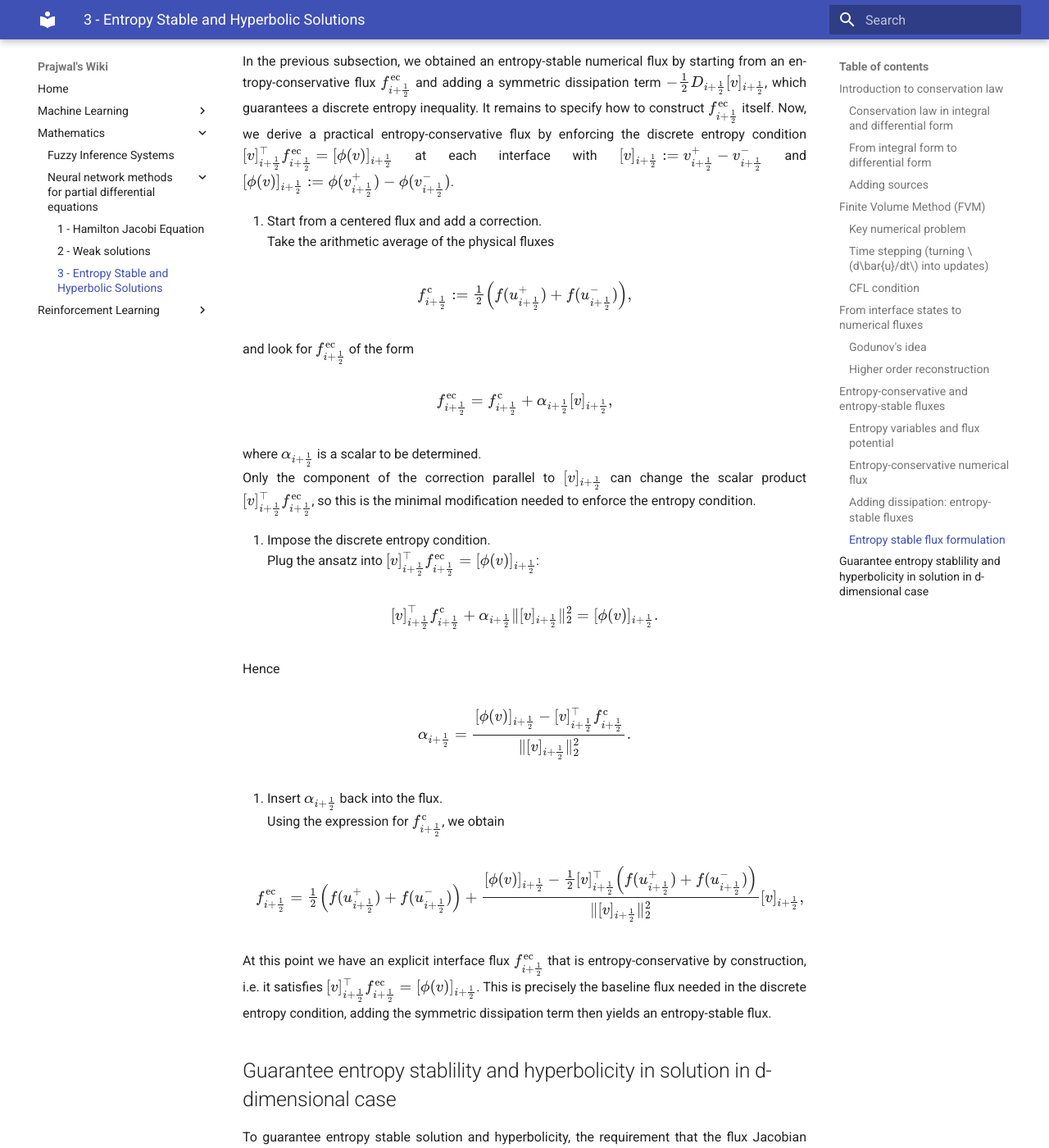
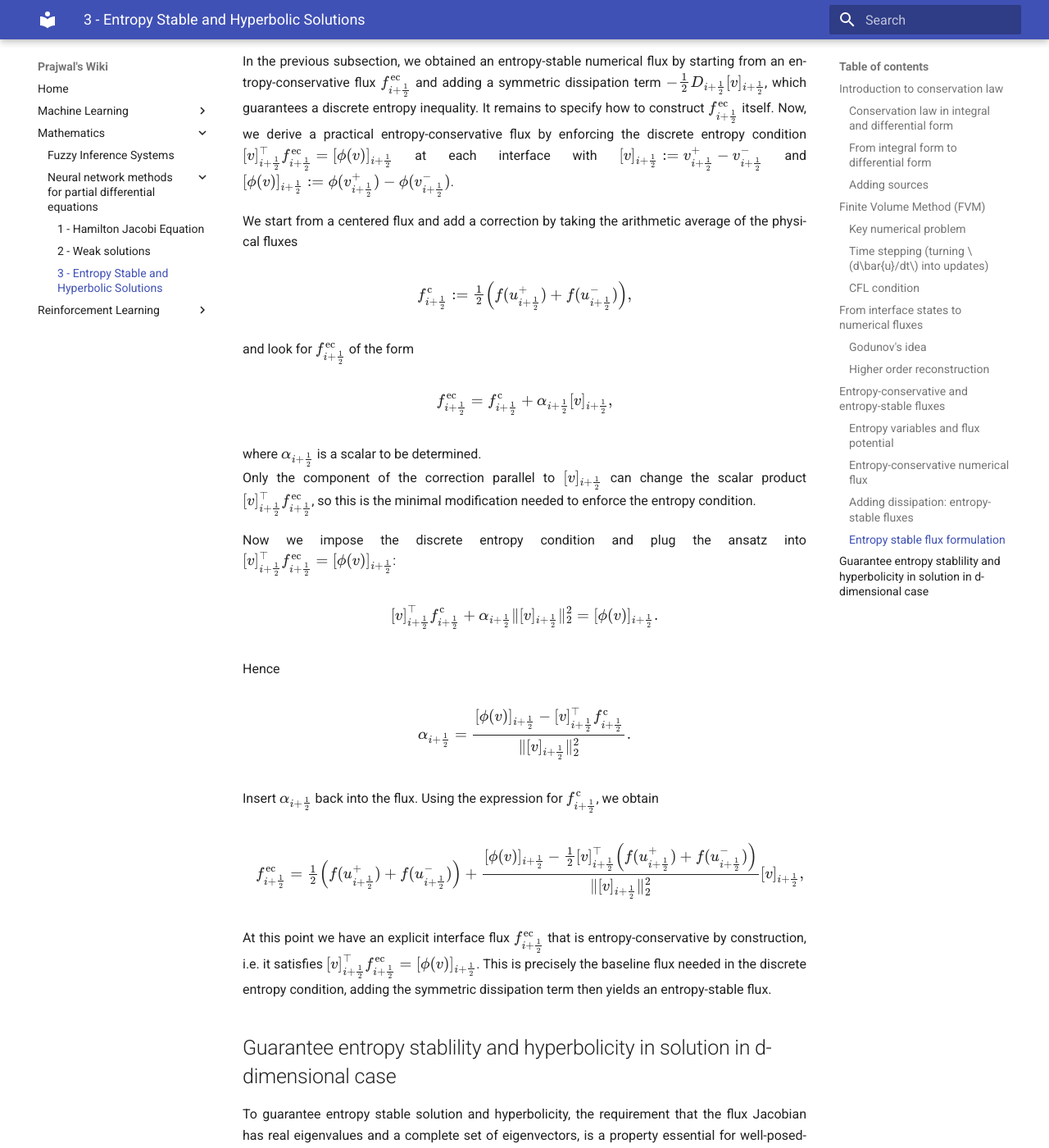
Before and after one commit to pj1911/my-wiki, an MkDocs documentation site: the page built from docs/Hyperbolic PDEs-2-Conservation laws and entropy form.md, in a window 1280 px wide and 1400 px high, scrolled down 14266 px. Shown: the whole window at 82% size. Built offline with MkDocs 1.6.1 and Material for MkDocs 9.7.7, drawn with Linux system fonts in a browser that asks for light colours.

Commit message:
Update Hyperbolic PDEs-2-Conservation laws and entropy form.md

```diff
--- a/docs/Hyperbolic PDEs-2-Conservation laws and entropy form.md
+++ b/docs/Hyperbolic PDEs-2-Conservation laws and entropy form.md
@@ -682,15 +682,14 @@ at each interface with
 \([v]_{i+\frac12} := v_{i+\frac12}^+ - v_{i+\frac12}^-\) and
 \([\phi(v)]_{i+\frac12} := \phi(v_{i+\frac12}^+) - \phi(v_{i+\frac12}^-)\).
 
-1. Start from a centered flux and add a correction.
-   Take the arithmetic average of the physical fluxes
+We start from a centered flux and add a correction by taking the arithmetic average of the physical fluxes
 
 $$
 f^{\mathrm{c}}_{i+\frac12} :=
  \tfrac12\Big(f(u_{i+\frac12}^+)+f(u_{i+\frac12}^-)\Big),
 $$
 
-   and look for \(f^{\mathrm{ec}}_{i+\frac12}\) of the form
+and look for \(f^{\mathrm{ec}}_{i+\frac12}\) of the form
 
 $$
 f^{\mathrm{ec}}_{i+\frac12} =
@@ -698,16 +697,13 @@ f^{\mathrm{ec}}_{i+\frac12} =
     \alpha_{i+\frac12}[v]_{i+\frac12},
 $$
 
-   where \(\alpha_{i+\frac12}\) is a scalar to be determined.
-   Only the component of the correction parallel to \([v]_{i+\frac12}\)
-   can change the scalar product
-   \([v]_{i+\frac12}^\top f^{\mathrm{ec}}_{i+\frac12}\), so this is the
-   minimal modification needed to enforce the entropy condition.
+where \(\alpha_{i+\frac12}\) is a scalar to be determined.
+Only the component of the correction parallel to \([v]_{i+\frac12}\)
+can change the scalar product
+\([v]_{i+\frac12}^\top f^{\mathrm{ec}}_{i+\frac12}\), so this is the
+minimal modification needed to enforce the entropy condition.
 
-2. Impose the discrete entropy condition.
-   Plug the ansatz into
-   \([v]_{i+\frac12}^\top f^{\mathrm{ec}}_{i+\frac12} =
-      [\phi(v)]_{i+\frac12}\):
+Now we impose the discrete entropy condition and plug the ansatz into \([v]_{i+\frac12}^\top f^{\mathrm{ec}}_{i+\frac12} = [\phi(v)]_{i+\frac12}\):
 
 $$
 [v]_{i+\frac12}^\top f^{\mathrm{c}}_{i+\frac12} +
@@ -715,7 +711,7 @@ $$
  [\phi(v)]_{i+\frac12}.
 $$
 
-   Hence
+Hence
 
 $$
 \alpha_{i+\frac12}= \frac{[\phi(v)]_{i+\frac12} -
```
Also changed, not shown: other parts of docs/Hyperbolic PDEs-2-Conservation laws and entropy form.md (+1 -2 lines).
